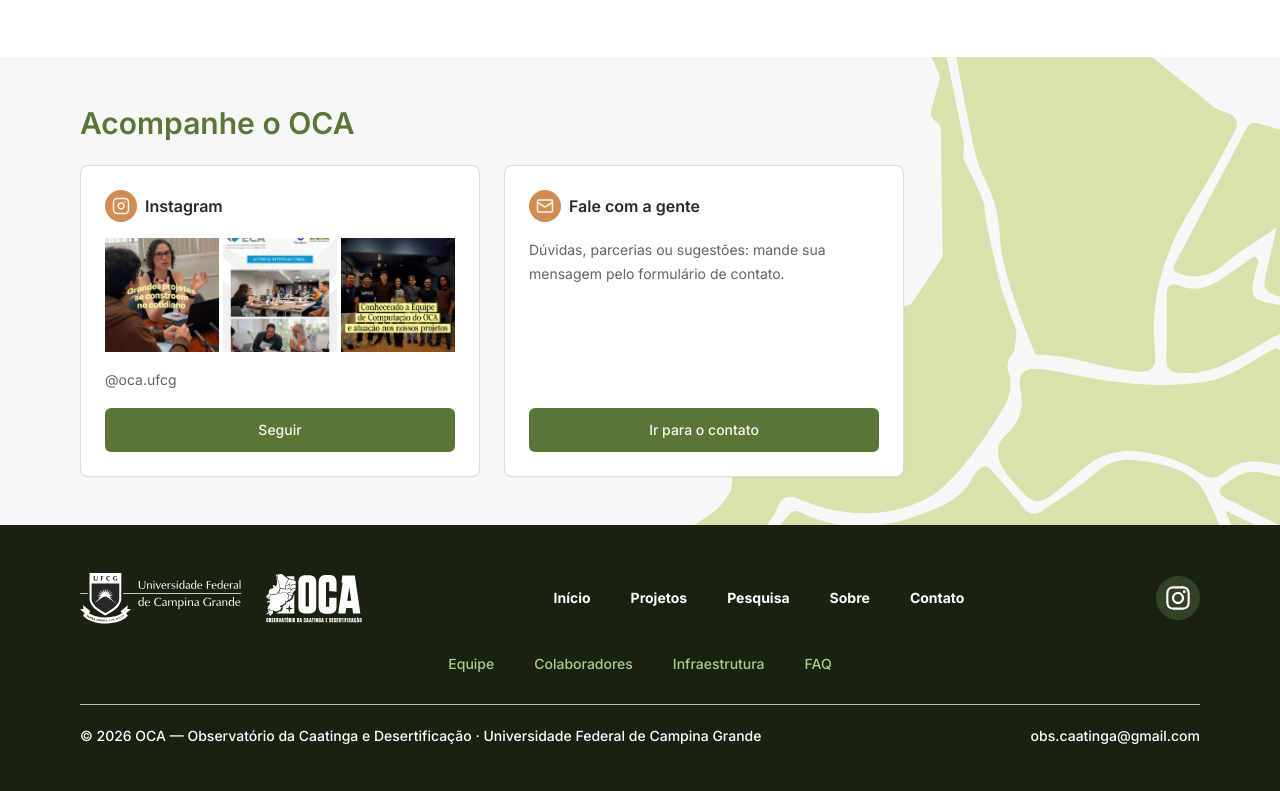
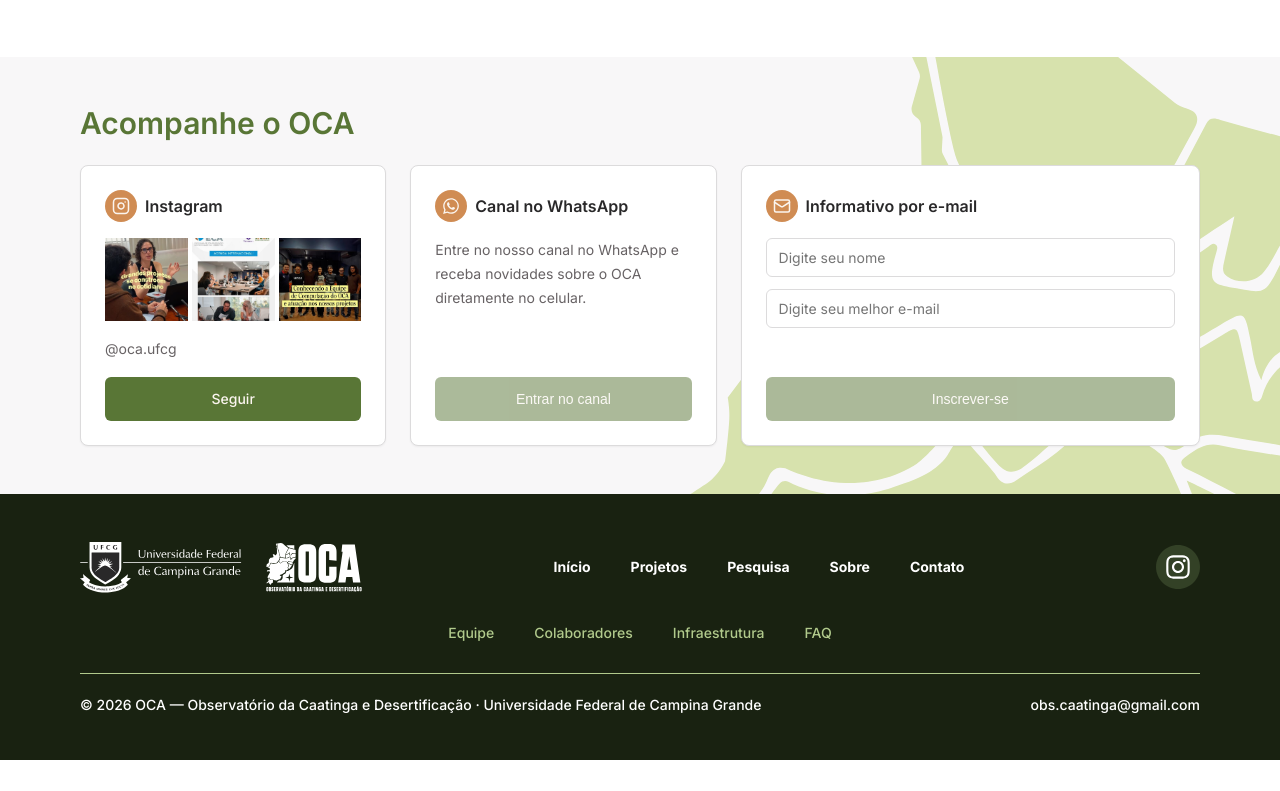
Before and after one commit to OCA-UFCG/oca-frontend, a Next.js app: page / in a window 1280 px wide. Shown: the part 2850-3641 px from the top of the page. After the commit the page ends 3610 px from the top, so only its background shows below. Built offline with nearby package versions, Linux system fonts and the light colour scheme; no server answers.

Commit message:
feat: cards de WhatsApp e informativo por e-mail na Home, como no design
Botões desativados até haver link do canal e destino dos e-mails.

```diff
--- a/src/app/(site)/page.tsx
+++ b/src/app/(site)/page.tsx
@@ -6,6 +6,7 @@ import {
   LuInstagram,
   LuMail,
 } from "react-icons/lu";
+import { FaWhatsapp } from "react-icons/fa";
 import Template from "@/templates/hubTemplate";
 import Carousel from "@/components/Redesign/Carousel";
 import {
@@ -15,6 +16,7 @@ import {
   Sparkle,
 } from "@/components/Redesign/Blocks";
 import {
+  Button,
   ButtonLink,
   CardBody,
   Cards,
@@ -23,12 +25,13 @@ import {
   IconBadge,
   SectionTop,
 } from "@/components/Redesign/styles";
-import { INSTAGRAM_URL } from "@/utils/constants";
+import { INSTAGRAM_URL, WHATSAPP_URL } from "@/utils/constants";
 import { HOME_PROJECTS, PLATFORM_PROJECTS } from "@/utils/projects";
 import {
   Eyebrow,
   Follow,
   FollowCards,
+  Newsletter,
   Hero,
   Section,
   Stats,
@@ -199,15 +202,49 @@ export default function Home() {
           <Card>
             <h3>
               <IconBadge>
+                <FaWhatsapp size={18} aria-hidden />
+              </IconBadge>
+              Canal no WhatsApp
+            </h3>
+            <p>
+              Entre no nosso canal no WhatsApp e receba novidades sobre o OCA
+              diretamente no celular.
+            </p>
+            {WHATSAPP_URL ? (
+              <ButtonLink
+                href={WHATSAPP_URL}
+                target="_blank"
+                rel="noopener noreferrer"
+              >
+                Entrar no canal
+              </ButtonLink>
+            ) : (
+              <Button disabled>Entrar no canal</Button>
+            )}
+          </Card>
+          <Card>
+            <h3>
+              <IconBadge>
                 <LuMail size={18} aria-hidden />
               </IconBadge>
-              Fale com a gente
+              Informativo por e-mail
             </h3>
-            <p>
-              Dúvidas, parcerias ou sugestões: mande sua mensagem pelo
-              formulário de contato.
-            </p>
-            <ButtonLink href="/contact-us">Ir para o contato</ButtonLink>
+            {/* ponytail: sem destino para os e-mails ainda; o envio fica desativado */}
+            <Newsletter>
+              <input
+                type="text"
+                placeholder="Digite seu nome"
+                aria-label="Nome"
+              />
+              <input
+                type="email"
+                placeholder="Digite seu melhor e-mail"
+                aria-label="E-mail"
+              />
+              <Button type="submit" disabled>
+                Inscrever-se
+              </Button>
+            </Newsletter>
           </Card>
         </FollowCards>
       </Follow>
--- a/src/app/(site)/styles.tsx
+++ b/src/app/(site)/styles.tsx
@@ -187,7 +187,7 @@ export const Follow = styled(Band)`
 
 export const FollowCards = styled.div`
   display: grid;
-  grid-template-columns: repeat(2, minmax(0, 400px));
+  grid-template-columns: 1fr 1fr 1.5fr;
   gap: 24px;
 
   @media (${MOBILE}) {
@@ -209,3 +209,22 @@ export const FollowCards = styled.div`
     color: ${({ theme }) => theme.colors["text-secondary"]};
   }
 `;
+
+export const Newsletter = styled.form`
+  display: flex;
+  flex: 1;
+  flex-direction: column;
+  gap: 12px;
+
+  input {
+    padding: 10px 12px;
+    border: 1px solid ${({ theme }) => theme.colors.border};
+    border-radius: 6px;
+    font: inherit;
+    font-size: 14px;
+  }
+
+  button {
+    margin-top: auto;
+  }
+`;
--- a/src/components/Redesign/styles.tsx
+++ b/src/components/Redesign/styles.tsx
@@ -2,7 +2,7 @@
 
 // Blocos de layout do redesign 2026, compartilhados pelas páginas novas.
 import Link from "next/link";
-import styled from "styled-components";
+import styled, { css } from "styled-components";
 
 export const MOBILE = "max-width: 1000px";
 
@@ -124,7 +124,7 @@ export const Logos = styled.ul`
   }
 `;
 
-export const ButtonLink = styled(Link)<{ $small?: boolean }>`
+const button = css<{ $small?: boolean }>`
   display: inline-flex;
   align-items: center;
   justify-content: center;
@@ -145,6 +145,21 @@ export const ButtonLink = styled(Link)<{ $small?: boolean }>`
 
   &:hover {
     opacity: 0.9;
+  }
+`;
+
+export const ButtonLink = styled(Link)<{ $small?: boolean }>`
+  ${button}
+`;
+
+export const Button = styled.button<{ $small?: boolean }>`
+  ${button}
+  border: 0;
+  cursor: pointer;
+
+  &:disabled {
+    opacity: 0.5;
+    cursor: not-allowed;
   }
 `;
 
--- a/src/utils/constants.ts
+++ b/src/utils/constants.ts
@@ -11,6 +11,9 @@ export const REVALIDATE = process.env.NEXT_PUBLIC_CONTENTFUL_PREVIEW
   : 3600;
 
 export const INSTAGRAM_URL = "https://www.instagram.com/oca.ufcg/";
+
+// ponytail: canal ainda não existe; com o link, o botão da Home ativa
+export const WHATSAPP_URL = "";
 
 export const channels: IOCAChannel[] = [
   {
```
